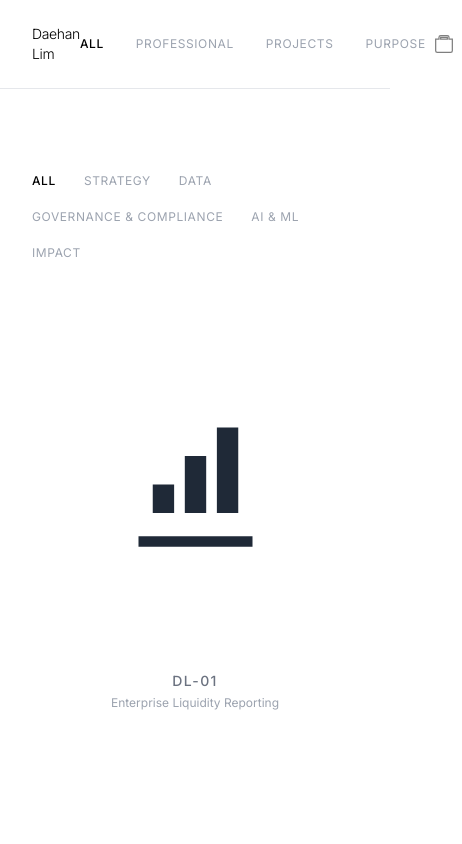
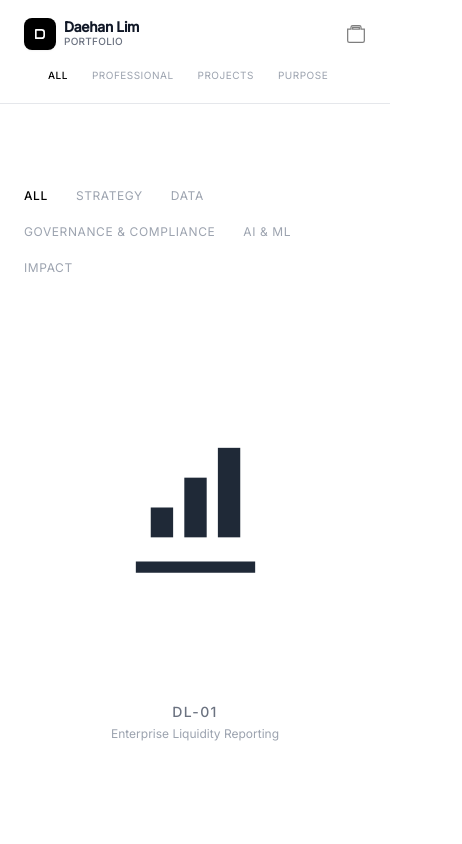
Before and after one commit to daehanlim-cpa/Portfolio, a Next.js app: page / in a window 390 px wide. Shown: the top 844 px of the page, 462 px wide, since content can reach past the window. Built offline with nearby package versions, Linux system fonts and the light colour scheme.

Commit message:
feat: mobile responsive fixes and minimal logo

```diff
--- a/app/page.tsx
+++ b/app/page.tsx
@@ -21,7 +21,7 @@ export default function HomePage() {
 
     return (
         <>
-            <div className="min-h-screen px-6 sm:px-8 py-20">
+            <div className="min-h-screen px-4 sm:px-8 py-20">
                 <div className="max-w-7xl mx-auto">
                     {/* Skill Filter - Smaller, Left-aligned */}
                     <div className="mb-12 flex justify-start">
--- a/components/CategoryNav.tsx
+++ b/components/CategoryNav.tsx
@@ -4,6 +4,7 @@ import Link from "next/link";
 import { usePathname } from "next/navigation";
 import { useState } from "react";
 import ResumeDrawer from "./ResumeDrawer";
+import Logo from "./Logo";
 
 export default function CategoryNav() {
     const pathname = usePathname();
@@ -23,18 +24,32 @@ export default function CategoryNav() {
     return (
         <>
             <nav className="sticky top-0 z-50 bg-white border-b border-gray-200">
-                <div className="px-8 py-6">
-                    <div className="flex items-center justify-between">
-                        {/* Left - Name */}
-                        <Link href="/" className="text-sm font-light tracking-tight">
-                            Daehan Lim
+                <div className="px-6 sm:px-8 py-4 sm:py-6">
+                    <div className="flex flex-col sm:flex-row items-center justify-between gap-4 sm:gap-0">
+                        {/* Top Row on Mobile: Name & Resume Icon */}
+                        <div className="w-full sm:w-auto flex items-center justify-between">
+                            <Link href="/" className="hover:opacity-80 transition-opacity">
+                                <Logo />
                             </Link>
 
-                        {/* Center - Type Categories */}
-                        <div className="flex-1 flex justify-center gap-8">
+                            {/* Resume Bag Icon - Visible here on mobile, moves to right on desktop */}
+                            <button
+                                onClick={() => setIsResumeOpen(true)}
+                                className="sm:hidden p-2 -mr-2 opacity-50 hover:opacity-100 transition-opacity"
+                                aria-label="Open Resume"
+                            >
+                                <svg width="20" height="20" viewBox="0 0 24 24" fill="none" xmlns="http://www.w3.org/2000/svg">
+                                    <path d="M6 6V4C6 2.89543 6.89543 2 8 2H16C17.1046 2 18 2.89543 18 4V6H22V20C22 21.1046 21.1046 22 20 22H4C2.89543 22 2 21.1046 2 20V6H6ZM8 6H16V4H8V6Z" stroke="currentColor" strokeWidth="1.5" />
+                                </svg>
+                            </button>
+                        </div>
+
+                        {/* Center - Type Categories - Scrollable on mobile */}
+                        <div className="w-full sm:flex-1 flex justify-start sm:justify-center overflow-x-auto sm:overflow-visible scrollbar-hide pb-1 sm:pb-0 -mx-6 px-6 sm:mx-0 sm:px-0">
+                            <div className="flex gap-6 sm:gap-8 min-w-max">
                                 <Link
                                     href="/"
-                                className={`text-xs uppercase tracking-wider transition-colors hover:text-black ${activeType === "all"
+                                    className={`text-[10px] sm:text-xs uppercase tracking-wider transition-colors hover:text-black ${activeType === "all"
                                         ? "text-black font-medium"
                                         : "text-gray-400"
                                         }`}
@@ -43,7 +58,7 @@ export default function CategoryNav() {
                                 </Link>
                                 <Link
                                     href="/professional"
-                                className={`text-xs uppercase tracking-wider transition-colors hover:text-black ${activeType === "professional"
+                                    className={`text-[10px] sm:text-xs uppercase tracking-wider transition-colors hover:text-black ${activeType === "professional"
                                         ? "text-black font-medium"
                                         : "text-gray-400"
                                         }`}
@@ -52,7 +67,7 @@ export default function CategoryNav() {
                                 </Link>
                                 <Link
                                     href="/projects"
-                                className={`text-xs uppercase tracking-wider transition-colors hover:text-black ${activeType === "project"
+                                    className={`text-[10px] sm:text-xs uppercase tracking-wider transition-colors hover:text-black ${activeType === "project"
                                         ? "text-black font-medium"
                                         : "text-gray-400"
                                         }`}
@@ -61,7 +76,7 @@ export default function CategoryNav() {
                                 </Link>
                                 <Link
                                     href="/purpose"
-                                className={`text-xs uppercase tracking-wider transition-colors hover:text-black ${activeType === "purpose"
+                                    className={`text-[10px] sm:text-xs uppercase tracking-wider transition-colors hover:text-black ${activeType === "purpose"
                                         ? "text-black font-medium"
                                         : "text-gray-400"
                                         }`}
@@ -69,11 +84,12 @@ export default function CategoryNav() {
                                     PURPOSE
                                 </Link>
                             </div>
+                        </div>
 
-                        {/* Right - Resume Bag Icon */}
+                        {/* Right - Resume Bag Icon - Hidden on mobile, valid on desktop */}
                         <button
                             onClick={() => setIsResumeOpen(true)}
-                            className="p-2 -mr-2 opacity-50 hover:opacity-100 transition-opacity"
+                            className="hidden sm:block p-2 -mr-2 opacity-50 hover:opacity-100 transition-opacity"
                             aria-label="Open Resume"
                         >
                             <svg width="20" height="20" viewBox="0 0 24 24" fill="none" xmlns="http://www.w3.org/2000/svg">
--- a/components/Hero.tsx
+++ b/components/Hero.tsx
@@ -6,7 +6,7 @@ import { motion } from "framer-motion";
 
 export default function Hero() {
     return (
-        <section className="w-full min-h-screen flex items-center justify-center px-6 py-20">
+        <section className="w-full min-h-screen flex items-center justify-center px-4 sm:px-6 py-20">
             <div className="max-w-6xl mx-auto">
                 <motion.div
                     initial={{ opacity: 0, y: 20 }}
--- /dev/null
+++ b/components/Logo.tsx
@@ -0,0 +1,40 @@
+"use client";
+
+import { motion } from "framer-motion";
+
+export default function Logo() {
+    return (
+        <div className="flex items-center gap-2 group cursor-pointer">
+            {/* Minimalist Icon */}
+            <div className="relative w-8 h-8 flex items-center justify-center bg-black text-white rounded-lg shadow-sm group-hover:shadow-md transition-all duration-300">
+                <svg
+                    width="24"
+                    height="24"
+                    viewBox="0 0 24 24"
+                    fill="none"
+                    xmlns="http://www.w3.org/2000/svg"
+                    className="w-5 h-5"
+                >
+                    {/* Abstract DL Monogram / Minimal Shape */}
+                    <path
+                        d="M7 7H14C15.6569 7 17 8.34315 17 10V14C17 15.6569 15.6569 17 14 17H7V7Z"
+                        stroke="currentColor"
+                        strokeWidth="2"
+                        strokeLinecap="round"
+                        strokeLinejoin="round"
+                    />
+                </svg>
+            </div>
+
+            {/* Text Logo */}
+            <div className="flex flex-col">
+                <span className="text-sm font-semibold tracking-tight leading-none text-gray-900 group-hover:text-black transition-colors">
+                    Daehan Lim
+                </span>
+                <span className="text-[10px] text-gray-500 font-medium tracking-wide uppercase group-hover:text-gray-700 transition-colors">
+                    Portfolio
+                </span>
+            </div>
+        </div>
+    );
+}
--- a/components/Navigation.tsx
+++ b/components/Navigation.tsx
@@ -2,6 +2,7 @@
 
 import Link from "next/link";
 import { useState, useEffect } from "react";
+import Logo from "./Logo";
 
 export default function Navigation() {
     const [isScrolled, setIsScrolled] = useState(false);
@@ -43,10 +44,10 @@ export default function Navigation() {
                 <div className="max-w-content mx-auto px-6 md:px-6 py-4 flex items-center justify-between">
                     <Link
                         href="/"
-                        className="text-lg font-normal tracking-tight hover:opacity-70 transition-opacity relative z-50"
+                        className="relative z-50"
                         onClick={handleLinkClick}
                     >
-                        Daehan Lim
+                        <Logo />
                     </Link>
 
                     {/* Desktop Navigation - Hidden on mobile */}
--- a/components/ProjectModal.tsx
+++ b/components/ProjectModal.tsx
@@ -222,12 +222,12 @@ export default function ProjectModal({ project, isOpen, onClose }: ProjectModalP
                         transition={{ type: "spring", duration: 0.5, bounce: 0.2 }}
                         className="fixed inset-0 z-[70] overflow-y-auto"
                     >
-                        <div className="min-h-screen px-6 sm:px-8 py-20">
+                        <div className="min-h-screen px-4 sm:px-8 py-20">
                             <div className="max-w-4xl mx-auto">
                                 {/* Close Button - Improved for mobile */}
                                 <button
                                     onClick={onClose}
-                                    className="fixed top-6 right-6 sm:top-8 sm:right-8 w-11 h-11 flex items-center justify-center bg-white/90 backdrop-blur-sm rounded-full shadow-sm hover:shadow-md transition-all z-50 border border-gray-200"
+                                    className="fixed top-4 right-4 sm:top-8 sm:right-8 w-11 h-11 flex items-center justify-center bg-white/90 backdrop-blur-sm rounded-full shadow-sm hover:shadow-md transition-all z-50 border border-gray-200"
                                     aria-label="Close modal"
                                 >
                                     <svg className="w-5 h-5" fill="none" viewBox="0 0 24 24" stroke="currentColor">
```
Lines whose indentation alone changed are shown as unchanged.
